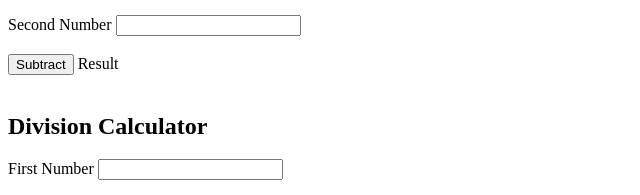
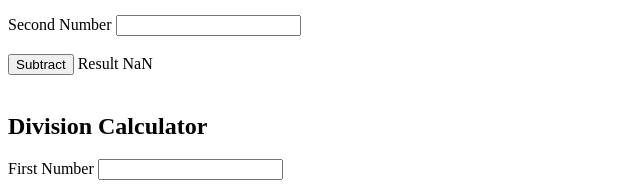
Before and after one commit to MichaelRea-NZ/GitBash-demo-JavaScript, a plain HTML site: page index.html in a window 1280 px wide. Both pictures are taken after a click on the button "Subtract". Shown: the part 275-470 px from the top of the page, 0-640 px from the left. Drawn offline with Linux system fonts and the light colour scheme.

Commit message:
Add subtractioncal culator to index.html

```diff
--- a/index.html
+++ b/index.html
@@ -59,5 +59,15 @@
 
 			console.log(sum);
 			}
+
+		function subtractFunc(){
+			const num3 = parseFloat(document.getElementById('thirdNum').value)
+			const num4 = parseFloat(document.getElementById('fourthNum').value)
+			const difference = num3 - num4;
+
+			document.getElementById('subResult').textContent = difference;
+
+			console.log(difference);
+			}
 	</script>
 </html>
```
